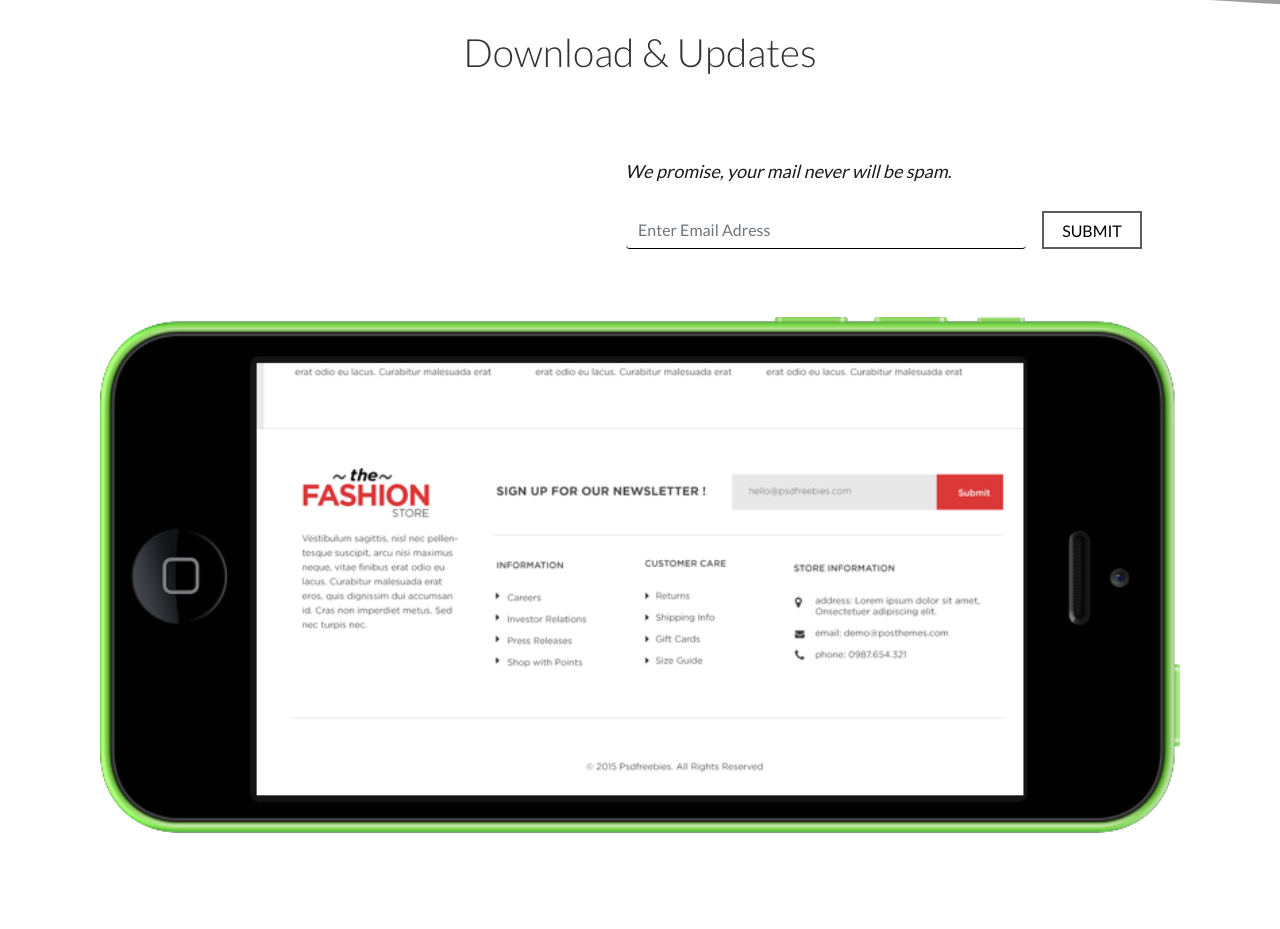
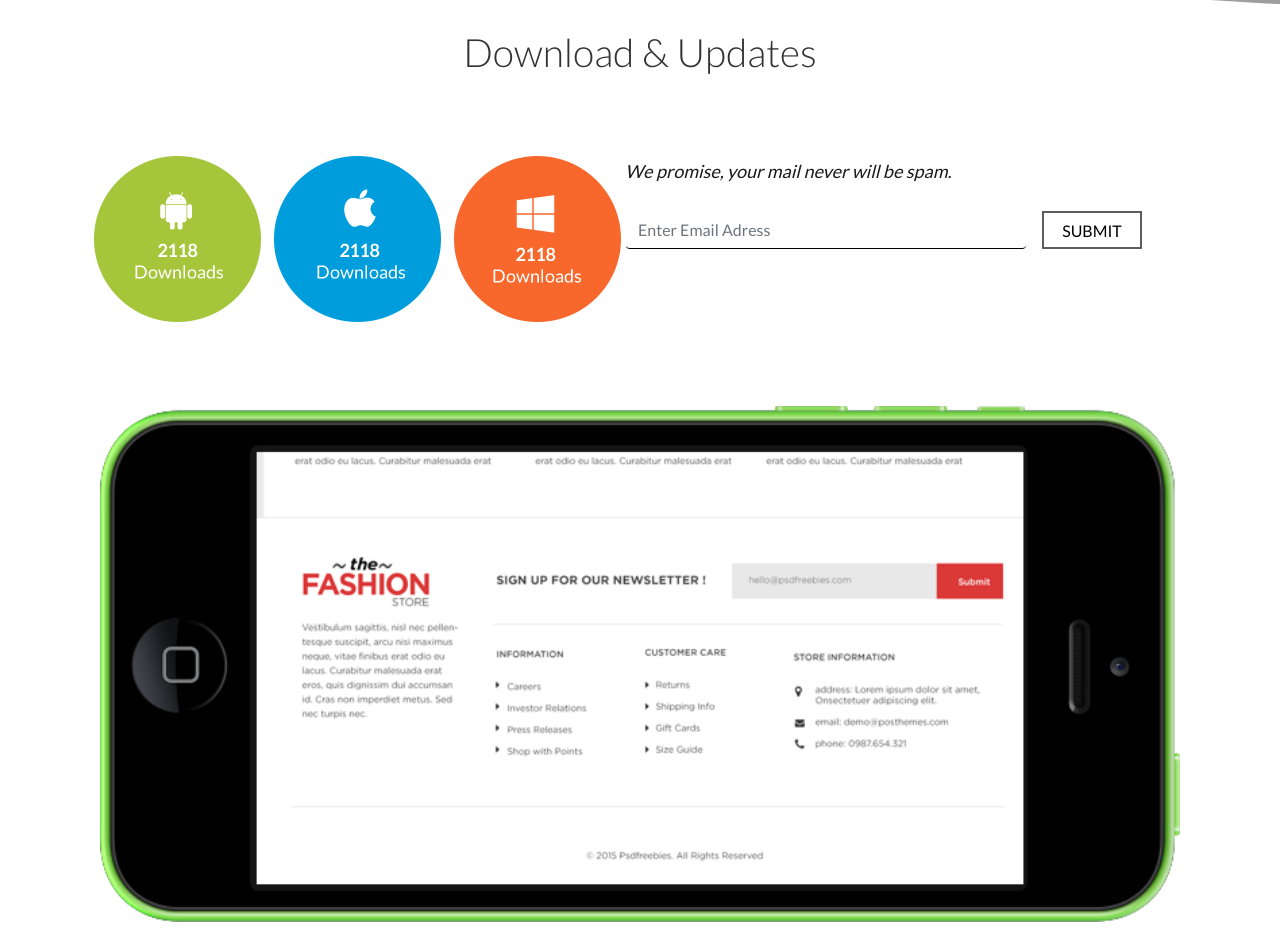
Before and after one commit to IrmaBo/One_App, a plain HTML site: page index.html in a window 1280 px wide. Shown: the part 4700-5629 px from the top of the page. Drawn offline with nearby package versions, Linux system fonts and the light colour scheme; grey boxes are pictures that could not be loaded.

Commit message:
Update index.html

```diff
--- a/index.html
+++ b/index.html
@@ -220,9 +220,9 @@
       <div class="row goodrow">
         <div class="row justify-content-between col-lg-6 col-xl-6 col-12 pics">
 
-	    <div class="col-4 p-sm-4><img src="images\android.png"></div>
-	    <div class="col-4 p-sm-4><img src="images\apple.png"></div>
-	    <div class="col-4 p-sm-4><img src="images\windows.png"></div>
+	    <div class="col-4 p-sm-4"><img src="images\android.png"></div>
+	    <div class="col-4 p-sm-4"><img src="images\apple.png"></div>
+	    <div class="col-4 p-sm-4"><img src="images\windows.png"></div>
 
         </div>
         <div class="col-lg-6 col-xl-6 col-12 pt-4 formailform">
```
